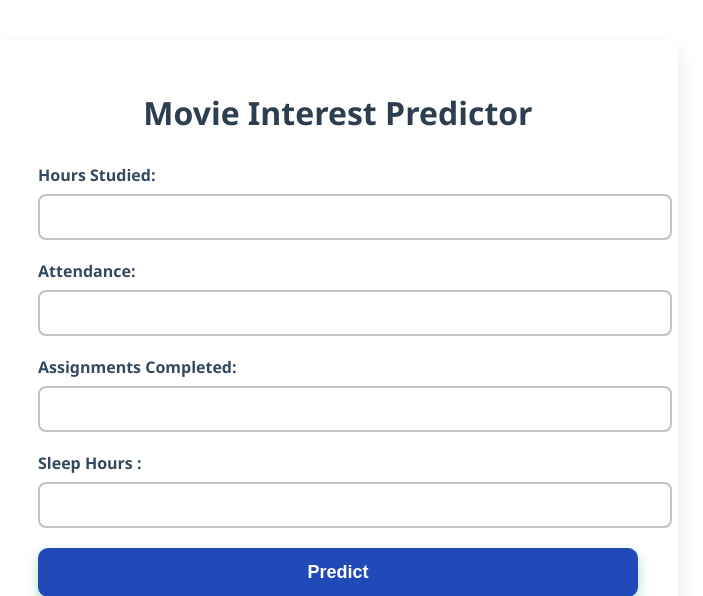
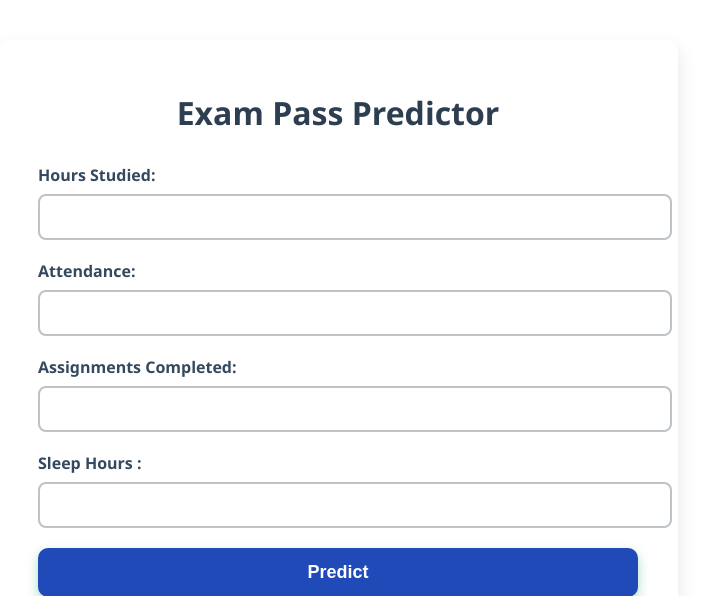
Before and after one commit to SURESH6161/New_Data_Model1, a Flask app: page / in a window 1280 px wide. Shown: the top 596 px of the page, without its empty margins (302-1005 px from the left). Run offline with Flask 3, Linux system fonts and the light colour scheme; parts of the project's set-up code (start-up, migrations or seed data) failed here and were passed over.

Commit message:
new changes

```diff
--- a/templates/index.html
+++ b/templates/index.html
@@ -86,7 +86,7 @@
 </head>
 
 <body>
-    <h1>Movie Interest Predictor</h1>
+    <h1>Exam Pass Predictor</h1>
     <form method="POST">
         <div class="form-group">
             <label for="hours_studied">Hours Studied:</label>
```
